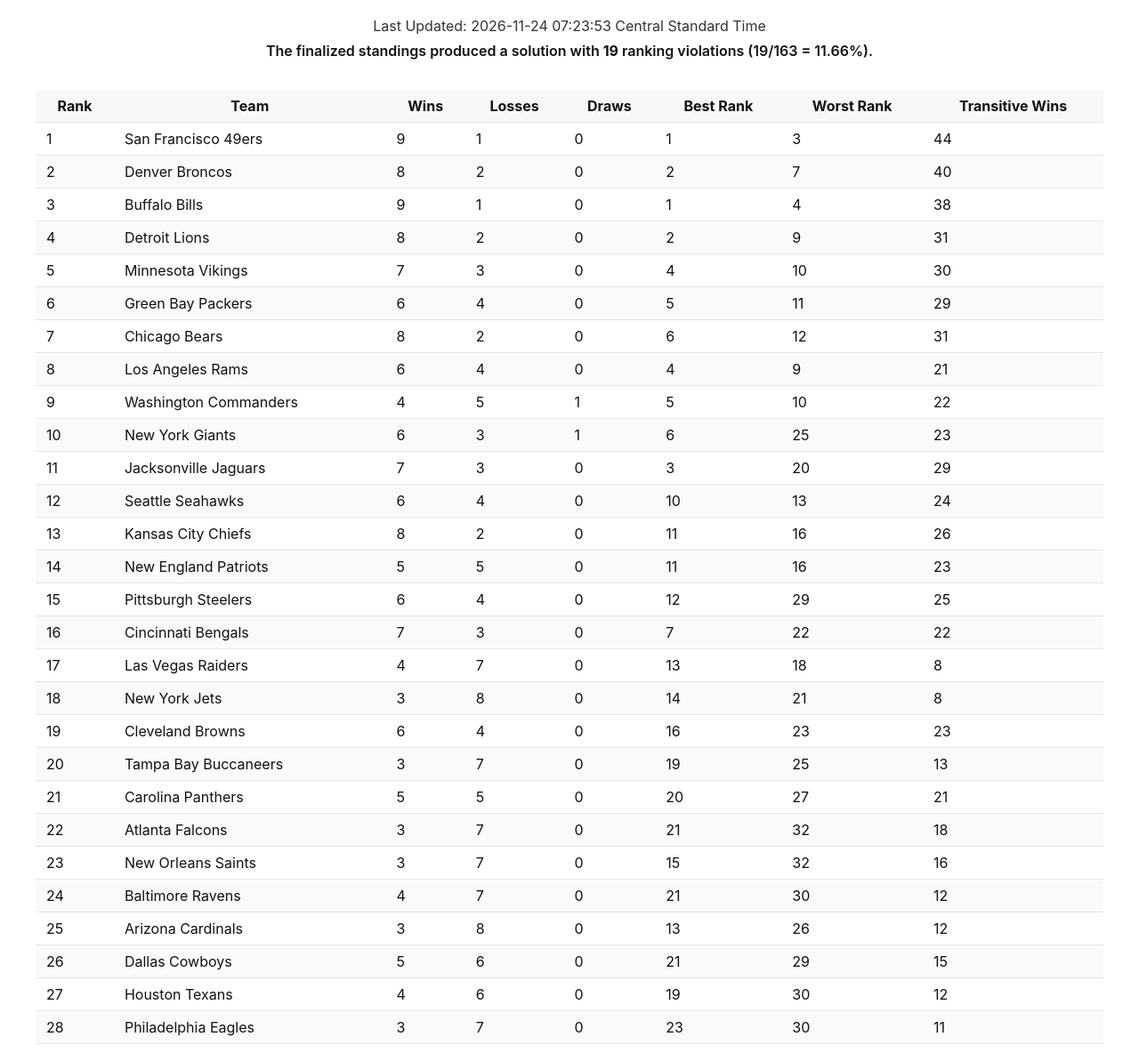
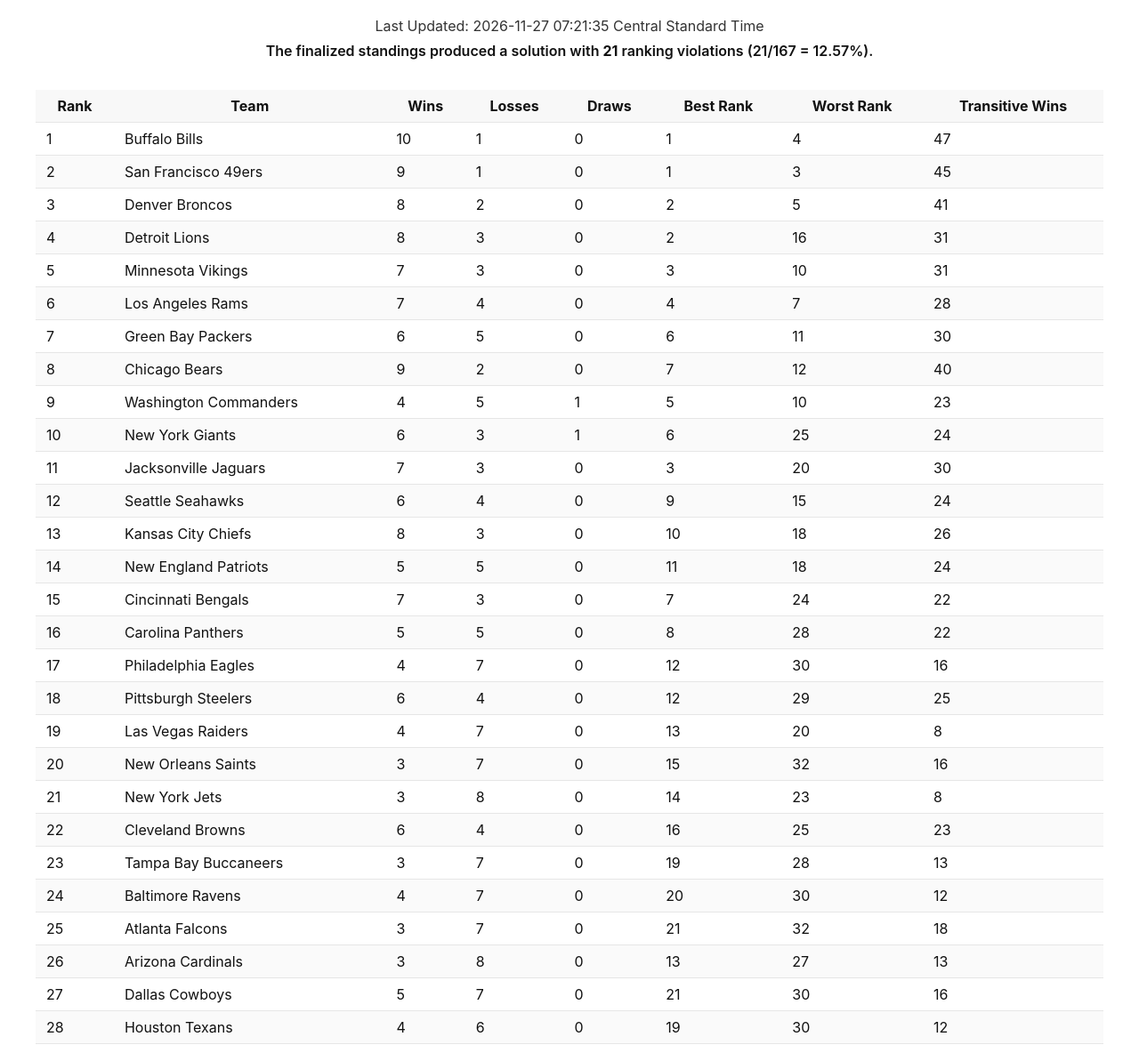
Before and after one commit to rwheelus/wheelus-sports, a plain HTML site: page NFL-2026-27.html in a window 1280 px wide. Shown: the part 370-1554 px from the top of the page at 89% size. Drawn offline with Linux system fonts and the light colour scheme.

Commit message:
NFL rankings updated for 2026 — 2026-11-27 07:21:36

```diff
--- a/NFL-2026-27.html
+++ b/NFL-2026-27.html
@@ -50,8 +50,8 @@
       <h1>NFL Ranking 2026-2027</h1>
 
       <!-- Last updated / Violations -->
-      <div class="meta">Last Updated: 2026-11-24 07:23:53 Central Standard Time</div>
-      <div class="violations">The finalized standings produced a solution with <strong>19</strong> ranking violations (19/163 = 11.66%).</div>
+      <div class="meta">Last Updated: 2026-11-27 07:21:35 Central Standard Time</div>
+      <div class="violations">The finalized standings produced a solution with <strong>21</strong> ranking violations (21/167 = 12.57%).</div>
 
       <div class="table-wrap">
         <table class="dataframe ranking-table">
@@ -70,42 +70,42 @@
   <tbody>
     <tr>
       <td>1</td>
+      <td>Buffalo Bills</td>
+      <td>10</td>
+      <td>1</td>
+      <td>0</td>
+      <td>1</td>
+      <td>4</td>
+      <td>47</td>
+    </tr>
+    <tr>
+      <td>2</td>
       <td>San Francisco 49ers</td>
       <td>9</td>
       <td>1</td>
       <td>0</td>
       <td>1</td>
       <td>3</td>
-      <td>44</td>
+      <td>45</td>
     </tr>
     <tr>
-      <td>2</td>
+      <td>3</td>
       <td>Denver Broncos</td>
       <td>8</td>
       <td>2</td>
       <td>0</td>
       <td>2</td>
-      <td>7</td>
-      <td>40</td>
-    </tr>
-    <tr>
-      <td>3</td>
-      <td>Buffalo Bills</td>
-      <td>9</td>
-      <td>1</td>
-      <td>0</td>
-      <td>1</td>
-      <td>4</td>
-      <td>38</td>
+      <td>5</td>
+      <td>41</td>
     </tr>
     <tr>
       <td>4</td>
       <td>Detroit Lions</td>
       <td>8</td>
-      <td>2</td>
+      <td>3</td>
       <td>0</td>
       <td>2</td>
-      <td>9</td>
+      <td>16</td>
       <td>31</td>
     </tr>
     <tr>
@@ -114,39 +114,39 @@
       <td>7</td>
       <td>3</td>
       <td>0</td>
+      <td>3</td>
+      <td>10</td>
+      <td>31</td>
+    </tr>
+    <tr>
+      <td>6</td>
+      <td>Los Angeles Rams</td>
+      <td>7</td>
       <td>4</td>
-      <td>10</td>
+      <td>0</td>
+      <td>4</td>
+      <td>7</td>
+      <td>28</td>
+    </tr>
+    <tr>
+      <td>7</td>
+      <td>Green Bay Packers</td>
+      <td>6</td>
+      <td>5</td>
+      <td>0</td>
+      <td>6</td>
+      <td>11</td>
       <td>30</td>
     </tr>
     <tr>
-      <td>6</td>
-      <td>Green Bay Packers</td>
-      <td>6</td>
-      <td>4</td>
-      <td>0</td>
-      <td>5</td>
-      <td>11</td>
-      <td>29</td>
-    </tr>
-    <tr>
-      <td>7</td>
+      <td>8</td>
       <td>Chicago Bears</td>
-      <td>8</td>
+      <td>9</td>
       <td>2</td>
       <td>0</td>
-      <td>6</td>
+      <td>7</td>
       <td>12</td>
-      <td>31</td>
-    </tr>
-    <tr>
-      <td>8</td>
-      <td>Los Angeles Rams</td>
-      <td>6</td>
-      <td>4</td>
-      <td>0</td>
-      <td>4</td>
-      <td>9</td>
-      <td>21</td>
+      <td>40</td>
     </tr>
     <tr>
       <td>9</td>
@@ -156,7 +156,7 @@
       <td>1</td>
       <td>5</td>
       <td>10</td>
-      <td>22</td>
+      <td>23</td>
     </tr>
     <tr>
       <td>10</td>
@@ -166,7 +166,7 @@
       <td>1</td>
       <td>6</td>
       <td>25</td>
-      <td>23</td>
+      <td>24</td>
     </tr>
     <tr>
       <td>11</td>
@@ -176,7 +176,7 @@
       <td>0</td>
       <td>3</td>
       <td>20</td>
-      <td>29</td>
+      <td>30</td>
     </tr>
     <tr>
       <td>12</td>
@@ -184,18 +184,18 @@
       <td>6</td>
       <td>4</td>
       <td>0</td>
-      <td>10</td>
-      <td>13</td>
+      <td>9</td>
+      <td>15</td>
       <td>24</td>
     </tr>
     <tr>
       <td>13</td>
       <td>Kansas City Chiefs</td>
       <td>8</td>
-      <td>2</td>
+      <td>3</td>
       <td>0</td>
-      <td>11</td>
-      <td>16</td>
+      <td>10</td>
+      <td>18</td>
       <td>26</td>
     </tr>
     <tr>
@@ -205,11 +205,41 @@
       <td>5</td>
       <td>0</td>
       <td>11</td>
-      <td>16</td>
-      <td>23</td>
+      <td>18</td>
+      <td>24</td>
     </tr>
     <tr>
       <td>15</td>
+      <td>Cincinnati Bengals</td>
+      <td>7</td>
+      <td>3</td>
+      <td>0</td>
+      <td>7</td>
+      <td>24</td>
+      <td>22</td>
+    </tr>
+    <tr>
+      <td>16</td>
+      <td>Carolina Panthers</td>
+      <td>5</td>
+      <td>5</td>
+      <td>0</td>
+      <td>8</td>
+      <td>28</td>
+      <td>22</td>
+    </tr>
+    <tr>
+      <td>17</td>
+      <td>Philadelphia Eagles</td>
+      <td>4</td>
+      <td>7</td>
+      <td>0</td>
+      <td>12</td>
+      <td>30</td>
+      <td>16</td>
+    </tr>
+    <tr>
+      <td>18</td>
       <td>Pittsburgh Steelers</td>
       <td>6</td>
       <td>4</td>
@@ -219,67 +249,67 @@
       <td>25</td>
     </tr>
     <tr>
-      <td>16</td>
-      <td>Cincinnati Bengals</td>
-      <td>7</td>
-      <td>3</td>
-      <td>0</td>
-      <td>7</td>
-      <td>22</td>
-      <td>22</td>
-    </tr>
-    <tr>
-      <td>17</td>
+      <td>19</td>
       <td>Las Vegas Raiders</td>
       <td>4</td>
       <td>7</td>
       <td>0</td>
       <td>13</td>
-      <td>18</td>
+      <td>20</td>
       <td>8</td>
     </tr>
     <tr>
-      <td>18</td>
+      <td>20</td>
+      <td>New Orleans Saints</td>
+      <td>3</td>
+      <td>7</td>
+      <td>0</td>
+      <td>15</td>
+      <td>32</td>
+      <td>16</td>
+    </tr>
+    <tr>
+      <td>21</td>
       <td>New York Jets</td>
       <td>3</td>
       <td>8</td>
       <td>0</td>
       <td>14</td>
-      <td>21</td>
+      <td>23</td>
       <td>8</td>
     </tr>
     <tr>
-      <td>19</td>
+      <td>22</td>
       <td>Cleveland Browns</td>
       <td>6</td>
       <td>4</td>
       <td>0</td>
       <td>16</td>
-      <td>23</td>
+      <td>25</td>
       <td>23</td>
     </tr>
     <tr>
-      <td>20</td>
+      <td>23</td>
       <td>Tampa Bay Buccaneers</td>
       <td>3</td>
       <td>7</td>
       <td>0</td>
       <td>19</td>
-      <td>25</td>
+      <td>28</td>
       <td>13</td>
     </tr>
     <tr>
-      <td>21</td>
-      <td>Carolina Panthers</td>
-      <td>5</td>
-      <td>5</td>
+      <td>24</td>
+      <td>Baltimore Ravens</td>
+      <td>4</td>
+      <td>7</td>
       <td>0</td>
       <td>20</td>
-      <td>27</td>
-      <td>21</td>
+      <td>30</td>
+      <td>12</td>
     </tr>
     <tr>
-      <td>22</td>
+      <td>25</td>
       <td>Atlanta Falcons</td>
       <td>3</td>
       <td>7</td>
@@ -289,47 +319,27 @@
       <td>18</td>
     </tr>
     <tr>
-      <td>23</td>
-      <td>New Orleans Saints</td>
-      <td>3</td>
-      <td>7</td>
-      <td>0</td>
-      <td>15</td>
-      <td>32</td>
-      <td>16</td>
-    </tr>
-    <tr>
-      <td>24</td>
-      <td>Baltimore Ravens</td>
-      <td>4</td>
-      <td>7</td>
-      <td>0</td>
-      <td>21</td>
-      <td>30</td>
-      <td>12</td>
-    </tr>
-    <tr>
-      <td>25</td>
+      <td>26</td>
       <td>Arizona Cardinals</td>
       <td>3</td>
       <td>8</td>
       <td>0</td>
       <td>13</td>
-      <td>26</td>
-      <td>12</td>
-    </tr>
-    <tr>
-      <td>26</td>
-      <td>Dallas Cowboys</td>
-      <td>5</td>
-      <td>6</td>
-      <td>0</td>
-      <td>21</td>
-      <td>29</td>
-      <td>15</td>
+      <td>27</td>
+      <td>13</td>
     </tr>
     <tr>
       <td>27</td>
+      <td>Dallas Cowboys</td>
+      <td>5</td>
+      <td>7</td>
+      <td>0</td>
+      <td>21</td>
+      <td>30</td>
+      <td>16</td>
+    </tr>
+    <tr>
+      <td>28</td>
       <td>Houston Texans</td>
       <td>4</td>
       <td>6</td>
@@ -337,16 +347,6 @@
       <td>19</td>
       <td>30</td>
       <td>12</td>
-    </tr>
-    <tr>
-      <td>28</td>
-      <td>Philadelphia Eagles</td>
-      <td>3</td>
-      <td>7</td>
-      <td>0</td>
-      <td>23</td>
-      <td>30</td>
-      <td>11</td>
     </tr>
     <tr>
       <td>29</td>
```
